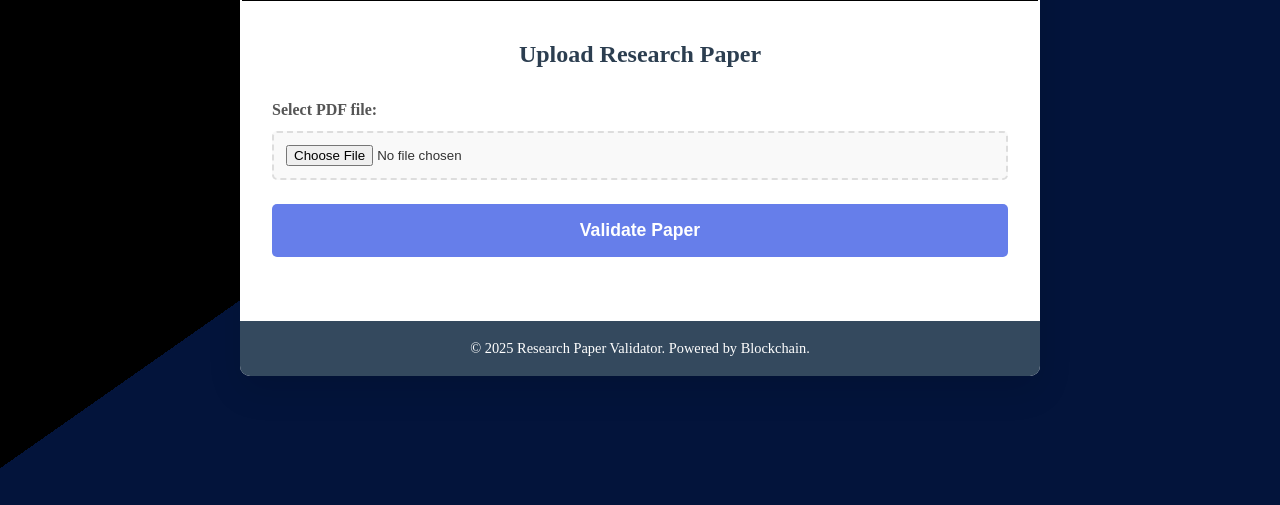
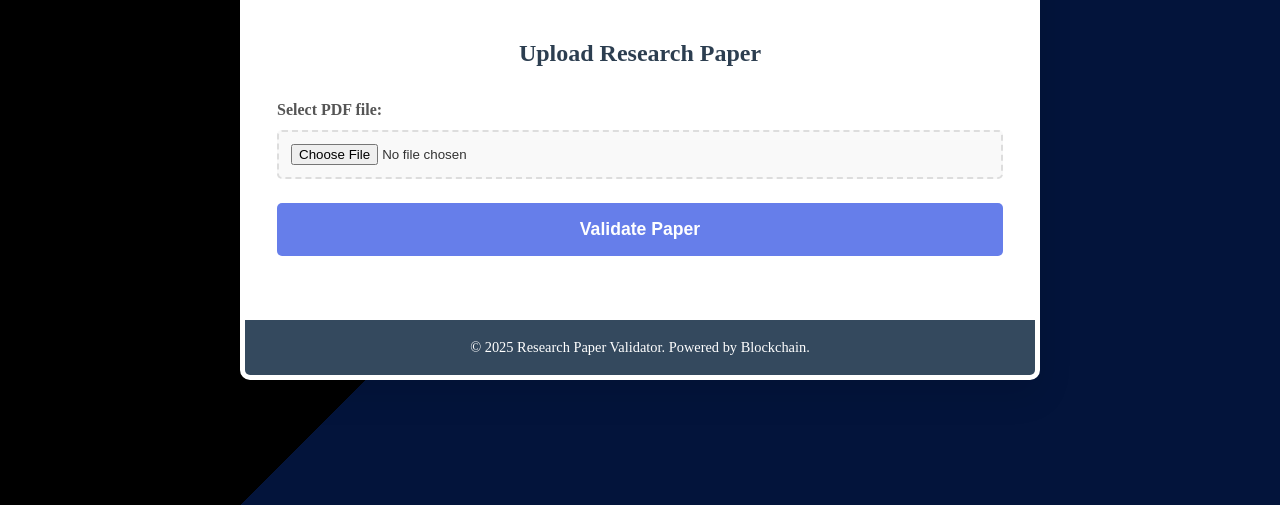
Before and after one commit to ayush-bhavsar/research-paper-validator-v2, a website: page index.html in a window 1280 px wide. Shown: the part 295-800 px from the top of the page. Drawn offline with Linux system fonts and the light colour scheme; a script that the page names is missing; a web font is replaced by a local one.

Commit message:
Stylling Conflicits Resolved

```diff
--- a/styles.css
+++ b/styles.css
@@ -18,7 +18,7 @@ body {
     line-height: 1.6;
     color: #333;
     /* background: linear-gradient(135deg, #667eea 0%, #764ba2 100%); */
-    background: linear-gradient(145deg, black 45%, rgb(3, 20, 59) 15%);
+    background: linear-gradient(135deg, black 50%, rgb(3, 20, 59) 50%);
     min-height: 100vh;
     display: flex;
     justify-content: center;
@@ -32,18 +32,51 @@ body {
     border-radius: 10px;
     box-shadow: 0 15px 35px rgba(0, 0, 0, 0.1);
     overflow: hidden;
+    transition: transform 250ms cubic-bezier(.2,.8,.2,1), box-shadow 250ms ease, background-color 250ms ease;
+    will-change: transform, box-shadow, background-color;
 }
 
-.container:hover{
-    background: #333;
+.container {
+    position: relative;
+    border: 5px solid white;
+}
+
+.container::after {
+    content: "";
+    position: absolute;
+    left: 50%;
+    bottom: -18px;
+    transform: translateX(-50%);
+    width: calc(100% - 40px);
+    height: 24px;
+    background: radial-gradient(closest-side, rgba(0,0,0,0.18), rgba(0,0,0,0.06) 60%, transparent 80%);
+    filter: blur(8px);
+    border-radius: 50%;
+    z-index: -1;
+    transition: transform 250ms cubic-bezier(.2,.8,.2,1), opacity 250ms ease, filter 250ms ease;
+    opacity: 1;
+}
+
+.container:hover {
+        transform: translateY(-8px) scale(1.01);
+        box-shadow: 0 25px 50px rgba(0, 0, 0, 0.15);
+        background-color: #fbfdff;
+}
+
+.container:hover::after {
+        transform: translateX(-50%) scale(1.05);
+        filter: blur(10px);
+        opacity: 0.95;
 }
 
 header {
     background: black;
-    border: 2px solid white;
+    /* border: 2px solid white; */
     color: white;
     padding: 2rem;
     text-align: center;
+    border: 2px solid white;
+    border-radius: 5px;
 }
 
 header h1 {
```
